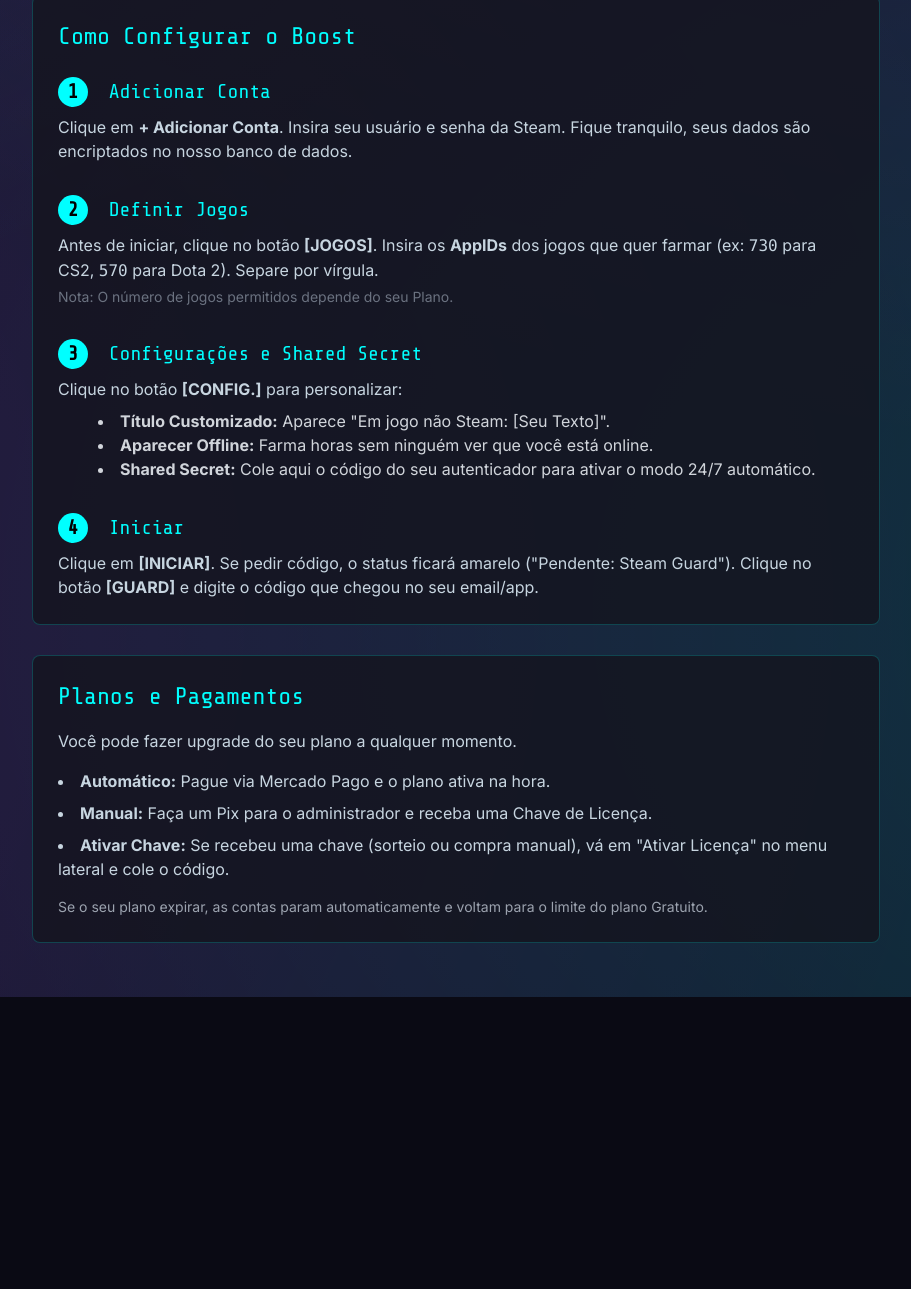
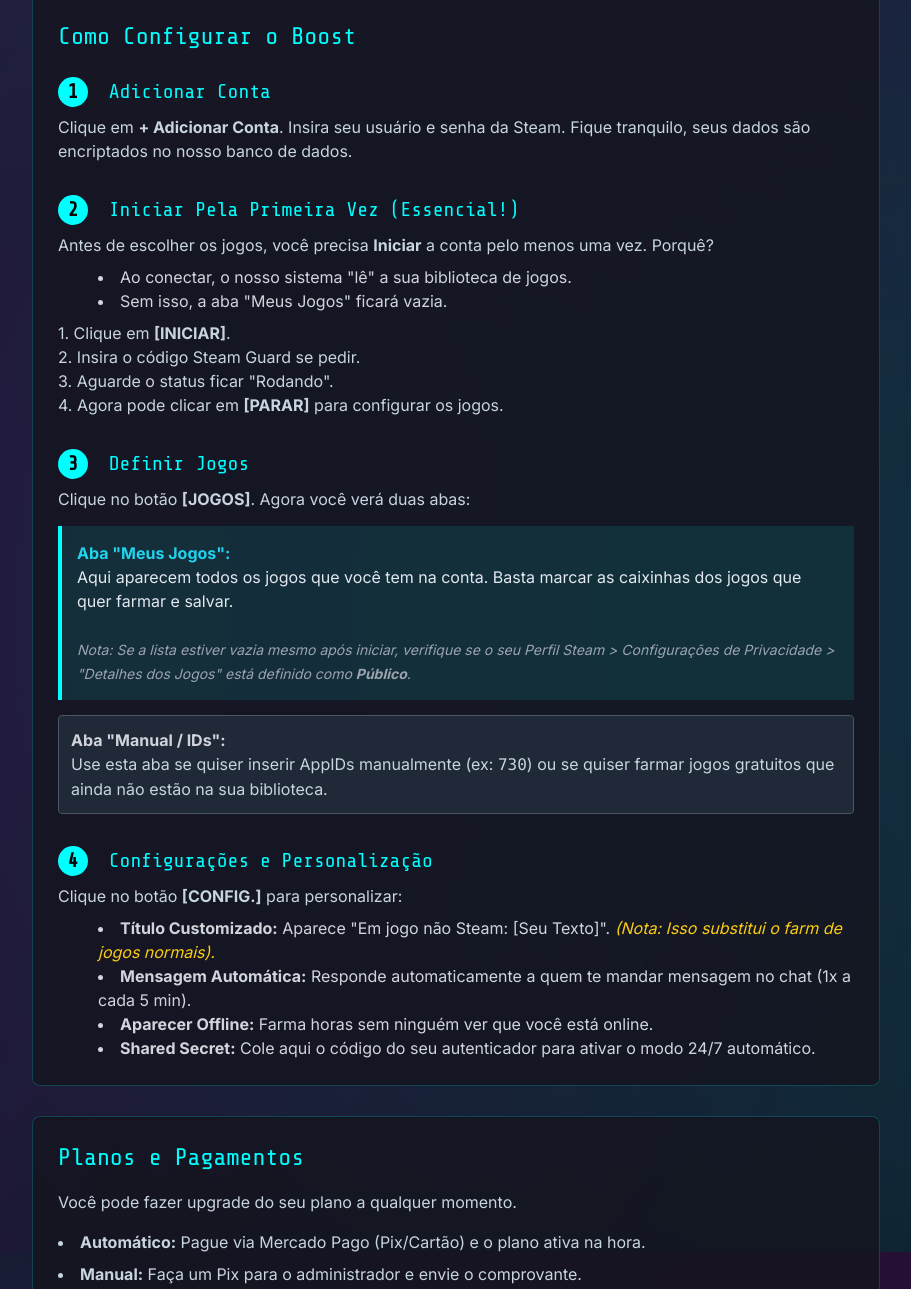
Before and after one commit to AkumaHalls/STF-Boost, a website: page public/tutorial.html in a window 1280 px wide. Shown: the part 748-2037 px from the top of the page, without its empty margins (184-1095 px from the left). Before the commit the page ends 1745 px from the top, so only its background shows below. Drawn offline with nearby package versions, Linux system fonts and the light colour scheme.

Commit message:
Update tutorial.html

```diff
--- a/public/tutorial.html
+++ b/public/tutorial.html
@@ -23,6 +23,13 @@
             border-left: 4px solid #ffd700;
             padding: 15px;
             margin: 20px 0;
+            color: #e2e8f0;
+        }
+        .info-box {
+            background: rgba(0, 255, 255, 0.1);
+            border-left: 4px solid #00ffff;
+            padding: 15px;
+            margin: 15px 0;
             color: #e2e8f0;
         }
         .step-number {
@@ -93,24 +100,40 @@
                 </div>
 
                 <div>
-                    <h3 class="text-xl mb-2"><span class="step-number">2</span> Definir Jogos</h3>
-                    <p>Antes de iniciar, clique no botão <strong>[JOGOS]</strong>. Insira os <strong>AppIDs</strong> dos jogos que quer farmar (ex: <code>730</code> para CS2, <code>570</code> para Dota 2). Separe por vírgula.</p>
-                    <p class="text-sm text-gray-500 mt-1">Nota: O número de jogos permitidos depende do seu Plano.</p>
+                    <h3 class="text-xl mb-2"><span class="step-number">2</span> Iniciar Pela Primeira Vez (Essencial!)</h3>
+                    <p>Antes de escolher os jogos, você precisa <strong>Iniciar</strong> a conta pelo menos uma vez. Porquê?</p>
+                    <ul class="list-disc list-inside ml-10 mt-2 text-gray-300">
+                        <li>Ao conectar, o nosso sistema "lê" a sua biblioteca de jogos.</li>
+                        <li>Sem isso, a aba "Meus Jogos" ficará vazia.</li>
+                    </ul>
+                    <p class="mt-2">1. Clique em <strong>[INICIAR]</strong>.<br>2. Insira o código Steam Guard se pedir.<br>3. Aguarde o status ficar "Rodando".<br>4. Agora pode clicar em <strong>[PARAR]</strong> para configurar os jogos.</p>
                 </div>
 
                 <div>
-                    <h3 class="text-xl mb-2"><span class="step-number">3</span> Configurações e Shared Secret</h3>
+                    <h3 class="text-xl mb-2"><span class="step-number">3</span> Definir Jogos</h3>
+                    <p>Clique no botão <strong>[JOGOS]</strong>. Agora você verá duas abas:</p>
+
+                    <div class="info-box">
+                        <strong class="text-cyan-400">Aba "Meus Jogos":</strong><br>
+                        Aqui aparecem todos os jogos que você tem na conta. Basta marcar as caixinhas dos jogos que quer farmar e salvar.<br><br>
+                        <em class="text-sm text-gray-400">Nota: Se a lista estiver vazia mesmo após iniciar, verifique se o seu Perfil Steam > Configurações de Privacidade > "Detalhes dos Jogos" está definido como <strong>Público</strong>.</em>
+                    </div>
+
+                    <div class="bg-gray-800 p-3 rounded border border-gray-600 mt-2">
+                        <strong class="text-gray-300">Aba "Manual / IDs":</strong><br>
+                        Use esta aba se quiser inserir AppIDs manualmente (ex: <code>730</code>) ou se quiser farmar jogos gratuitos que ainda não estão na sua biblioteca.
+                    </div>
+                </div>
+
+                <div>
+                    <h3 class="text-xl mb-2"><span class="step-number">4</span> Configurações e Personalização</h3>
                     <p>Clique no botão <strong>[CONFIG.]</strong> para personalizar:</p>
                     <ul class="list-disc list-inside ml-10 mt-2 text-gray-300">
-                        <li><strong>Título Customizado:</strong> Aparece "Em jogo não Steam: [Seu Texto]".</li>
+                        <li><strong>Título Customizado:</strong> Aparece "Em jogo não Steam: [Seu Texto]". <em class="text-yellow-400">(Nota: Isso substitui o farm de jogos normais).</em></li>
+                        <li><strong>Mensagem Automática:</strong> Responde automaticamente a quem te mandar mensagem no chat (1x a cada 5 min).</li>
                         <li><strong>Aparecer Offline:</strong> Farma horas sem ninguém ver que você está online.</li>
                         <li><strong>Shared Secret:</strong> Cole aqui o código do seu autenticador para ativar o modo 24/7 automático.</li>
                     </ul>
-                </div>
-
-                <div>
-                    <h3 class="text-xl mb-2"><span class="step-number">4</span> Iniciar</h3>
-                    <p>Clique em <strong>[INICIAR]</strong>. Se pedir código, o status ficará amarelo ("Pendente: Steam Guard"). Clique no botão <strong>[GUARD]</strong> e digite o código que chegou no seu email/app.</p>
                 </div>
             </div>
         </section>
@@ -119,8 +142,8 @@
             <h2 class="text-2xl mb-4">Planos e Pagamentos</h2>
             <p class="mb-4">Você pode fazer upgrade do seu plano a qualquer momento.</p>
             <ul class="list-disc list-inside space-y-2">
-                <li><strong>Automático:</strong> Pague via Mercado Pago e o plano ativa na hora.</li>
-                <li><strong>Manual:</strong> Faça um Pix para o administrador e receba uma Chave de Licença.</li>
+                <li><strong>Automático:</strong> Pague via Mercado Pago (Pix/Cartão) e o plano ativa na hora.</li>
+                <li><strong>Manual:</strong> Faça um Pix para o administrador e envie o comprovante.</li>
                 <li><strong>Ativar Chave:</strong> Se recebeu uma chave (sorteio ou compra manual), vá em "Ativar Licença" no menu lateral e cole o código.</li>
             </ul>
             <p class="mt-4 text-sm text-gray-400">Se o seu plano expirar, as contas param automaticamente e voltam para o limite do plano Gratuito.</p>
```
